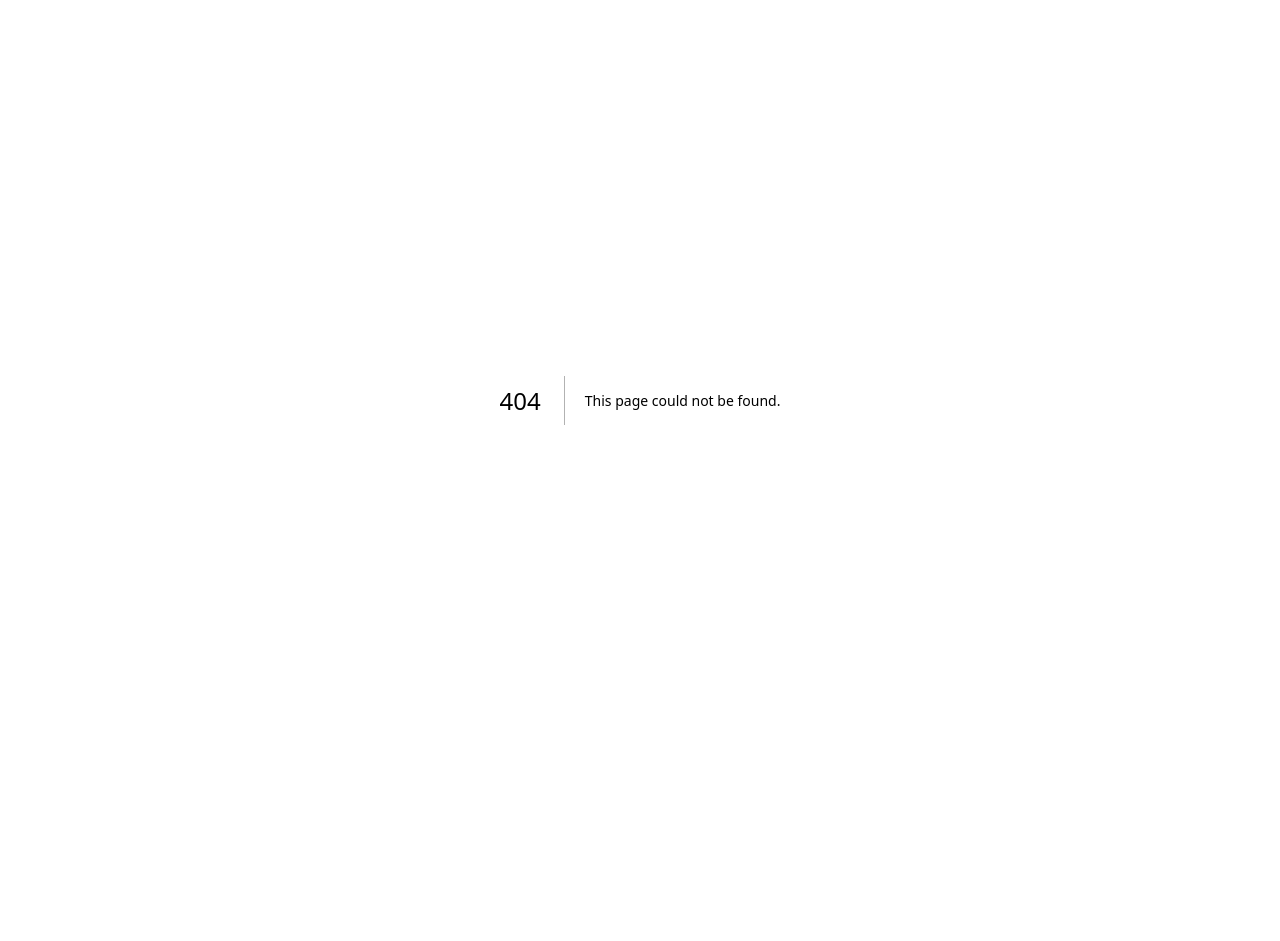
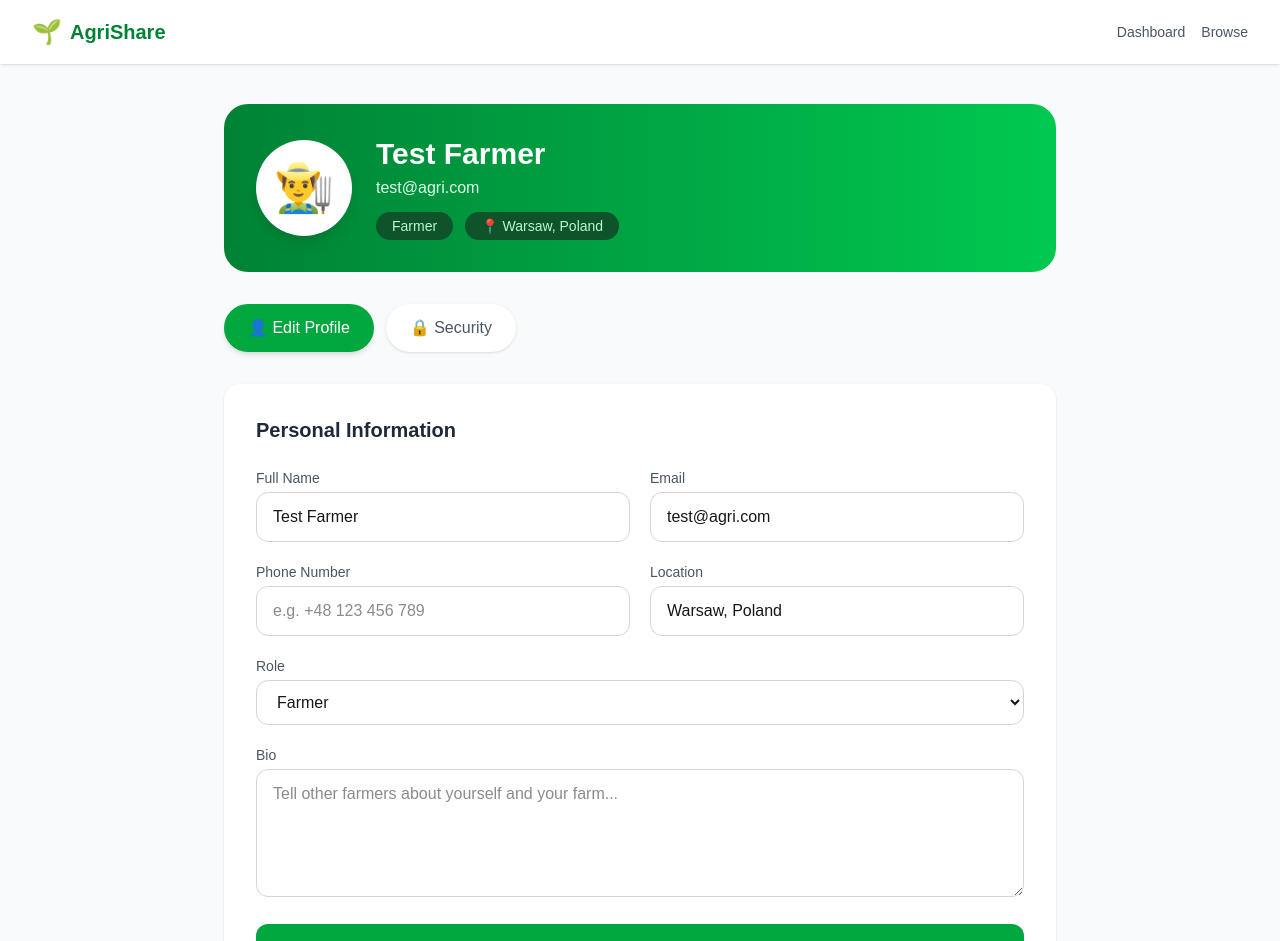
Before and after one commit to lhadjameur/agri-platform, a Next.js app: page /profile in a window 1280 px wide. Before the commit this address had no page. Shown: the top 941 px of the page. Before the commit the page ends 800 px from the top, so only its background shows below. Built offline with nearby package versions, Linux system fonts and the light colour scheme.

Commit message:
Add profile page and link to dashboard

```diff
--- a/src/app/dashboard/page.js
+++ b/src/app/dashboard/page.js
@@ -72,11 +72,12 @@ export default function Dashboard() {
           <span className="text-xl font-bold text-green-700">AgriShare</span>
         </a>
         <div className="flex items-center gap-4">
-          <a href="/listings" className="text-gray-600 hover:text-green-700 text-sm font-medium">Browse</a>
-          <a href="/listings/new" className="bg-green-600 text-white px-5 py-2 rounded-full hover:bg-green-700 text-sm font-medium">
-            + Add Listing
-          </a>
-        </div>
+  <a href="/listings" className="text-gray-600 hover:text-green-700 text-sm font-medium">Browse</a>
+  <a href="/profile" className="text-gray-600 hover:text-green-700 text-sm font-medium">My Profile</a>
+  <a href="/listings/new" className="bg-green-600 text-white px-5 py-2 rounded-full hover:bg-green-700 text-sm font-medium">
+    + Add Listing
+  </a>
+</div>
       </nav>
 
       <div className="max-w-6xl mx-auto px-8 py-10">
--- /dev/null
+++ b/src/app/profile/page.js
@@ -0,0 +1,228 @@
+'use client'
+import { useState } from 'react'
+
+export default function Profile() {
+  const [form, setForm] = useState({
+    name: 'Test Farmer',
+    email: 'test@agri.com',
+    role: 'farmer',
+    location: 'Warsaw, Poland',
+    phone: '',
+    bio: ''
+  })
+  const [saved, setSaved] = useState(false)
+  const [activeTab, setActiveTab] = useState('profile')
+
+  const handleSubmit = (e) => {
+    e.preventDefault()
+    setSaved(true)
+    setTimeout(() => setSaved(false), 3000)
+  }
+
+  return (
+    <main className="min-h-screen bg-gray-50">
+      {/* Navbar */}
+      <nav className="bg-white shadow-sm px-8 py-4 flex justify-between items-center sticky top-0 z-50">
+        <a href="/" className="flex items-center gap-2">
+          <span className="text-2xl">🌱</span>
+          <span className="text-xl font-bold text-green-700">AgriShare</span>
+        </a>
+        <div className="flex items-center gap-4">
+          <a href="/dashboard" className="text-gray-600 hover:text-green-700 font-medium text-sm">Dashboard</a>
+          <a href="/listings" className="text-gray-600 hover:text-green-700 font-medium text-sm">Browse</a>
+        </div>
+      </nav>
+
+      <div className="max-w-4xl mx-auto px-8 py-10">
+
+        {/* Profile Header */}
+        <div className="bg-gradient-to-r from-green-700 to-green-500 rounded-3xl p-8 mb-8 text-white">
+          <div className="flex items-center gap-6">
+            <div className="w-24 h-24 bg-white rounded-full flex items-center justify-center text-5xl shadow-lg">
+              👨‍🌾
+            </div>
+            <div>
+              <h2 className="text-3xl font-bold">{form.name}</h2>
+              <p className="text-green-100 mt-1">{form.email}</p>
+              <div className="flex items-center gap-3 mt-3">
+                <span className="bg-green-900 text-green-200 px-4 py-1 rounded-full text-sm capitalize font-medium">
+                  {form.role}
+                </span>
+                {form.location && (
+                  <span className="bg-green-900 text-green-200 px-4 py-1 rounded-full text-sm font-medium">
+                    📍 {form.location}
+                  </span>
+                )}
+              </div>
+            </div>
+          </div>
+        </div>
+
+        {/* Tabs */}
+        <div className="flex gap-3 mb-8">
+          {[
+            { id: 'profile', label: '👤 Edit Profile' },
+            { id: 'security', label: '🔒 Security' },
+          ].map(tab => (
+            <button
+              key={tab.id}
+              onClick={() => setActiveTab(tab.id)}
+              className={`px-6 py-3 rounded-full font-medium transition ${
+                activeTab === tab.id
+                  ? 'bg-green-600 text-white shadow-md'
+                  : 'bg-white text-gray-600 hover:bg-green-50 shadow-sm'
+              }`}
+            >
+              {tab.label}
+            </button>
+          ))}
+        </div>
+
+        {/* Profile Tab */}
+        {activeTab === 'profile' && (
+          <div className="bg-white rounded-2xl shadow-sm p-8">
+            <h3 className="text-xl font-bold text-gray-800 mb-6">Personal Information</h3>
+
+            {saved && (
+              <div className="bg-green-100 text-green-700 p-4 rounded-xl mb-6">
+                ✅ Profile updated successfully!
+              </div>
+            )}
+
+            <form onSubmit={handleSubmit} className="flex flex-col gap-5">
+              <div className="grid grid-cols-2 gap-5">
+                <div>
+                  <label className="text-sm text-gray-600 mb-1 block font-medium">Full Name</label>
+                  <input
+                    type="text"
+                    className="w-full border border-gray-300 rounded-xl px-4 py-3 focus:outline-none focus:ring-2 focus:ring-green-400"
+                    value={form.name}
+                    onChange={e => setForm({...form, name: e.target.value})}
+                    required
+                  />
+                </div>
+                <div>
+                  <label className="text-sm text-gray-600 mb-1 block font-medium">Email</label>
+                  <input
+                    type="email"
+                    className="w-full border border-gray-300 rounded-xl px-4 py-3 focus:outline-none focus:ring-2 focus:ring-green-400"
+                    value={form.email}
+                    onChange={e => setForm({...form, email: e.target.value})}
+                    required
+                  />
+                </div>
+              </div>
+
+              <div className="grid grid-cols-2 gap-5">
+                <div>
+                  <label className="text-sm text-gray-600 mb-1 block font-medium">Phone Number</label>
+                  <input
+                    type="tel"
+                    placeholder="e.g. +48 123 456 789"
+                    className="w-full border border-gray-300 rounded-xl px-4 py-3 focus:outline-none focus:ring-2 focus:ring-green-400"
+                    value={form.phone}
+                    onChange={e => setForm({...form, phone: e.target.value})}
+                  />
+                </div>
+                <div>
+                  <label className="text-sm text-gray-600 mb-1 block font-medium">Location</label>
+                  <input
+                    type="text"
+                    placeholder="e.g. Warsaw, Poland"
+                    className="w-full border border-gray-300 rounded-xl px-4 py-3 focus:outline-none focus:ring-2 focus:ring-green-400"
+                    value={form.location}
+                    onChange={e => setForm({...form, location: e.target.value})}
+                  />
+                </div>
+              </div>
+
+              <div>
+                <label className="text-sm text-gray-600 mb-1 block font-medium">Role</label>
+                <select
+                  className="w-full border border-gray-300 rounded-xl px-4 py-3 focus:outline-none focus:ring-2 focus:ring-green-400"
+                  value={form.role}
+                  onChange={e => setForm({...form, role: e.target.value})}
+                >
+                  <option value="farmer">Farmer</option>
+                  <option value="vendor">Vendor</option>
+                </select>
+              </div>
+
+              <div>
+                <label className="text-sm text-gray-600 mb-1 block font-medium">Bio</label>
+                <textarea
+                  placeholder="Tell other farmers about yourself and your farm..."
+                  className="w-full border border-gray-300 rounded-xl px-4 py-3 focus:outline-none focus:ring-2 focus:ring-green-400 h-32"
+                  value={form.bio}
+                  onChange={e => setForm({...form, bio: e.target.value})}
+                />
+              </div>
+
+              <button
+                type="submit"
+                className="bg-green-600 text-white py-3 rounded-xl font-semibold hover:bg-green-700 text-lg"
+              >
+                Save Changes
+              </button>
+            </form>
+          </div>
+        )}
+
+        {/* Security Tab */}
+        {activeTab === 'security' && (
+          <div className="bg-white rounded-2xl shadow-sm p-8">
+            <h3 className="text-xl font-bold text-gray-800 mb-6">Security Settings</h3>
+            <form className="flex flex-col gap-5">
+              <div>
+                <label className="text-sm text-gray-600 mb-1 block font-medium">Current Password</label>
+                <input
+                  type="password"
+                  placeholder="Enter current password"
+                  className="w-full border border-gray-300 rounded-xl px-4 py-3 focus:outline-none focus:ring-2 focus:ring-green-400"
+                />
+              </div>
+              <div>
+                <label className="text-sm text-gray-600 mb-1 block font-medium">New Password</label>
+                <input
+                  type="password"
+                  placeholder="Enter new password"
+                  className="w-full border border-gray-300 rounded-xl px-4 py-3 focus:outline-none focus:ring-2 focus:ring-green-400"
+                />
+              </div>
+              <div>
+                <label className="text-sm text-gray-600 mb-1 block font-medium">Confirm New Password</label>
+                <input
+                  type="password"
+                  placeholder="Confirm new password"
+                  className="w-full border border-gray-300 rounded-xl px-4 py-3 focus:outline-none focus:ring-2 focus:ring-green-400"
+                />
+              </div>
+              <button
+                type="submit"
+                className="bg-red-500 text-white py-3 rounded-xl font-semibold hover:bg-red-600 text-lg"
+              >
+                Update Password
+              </button>
+            </form>
+          </div>
+        )}
+
+        {/* Quick Links */}
+        <div className="grid grid-cols-3 gap-4 mt-8">
+          <a href="/dashboard" className="bg-white rounded-2xl p-6 text-center shadow-sm hover:shadow-md transition">
+            <p className="text-3xl mb-2">📊</p>
+            <p className="font-medium text-gray-700">My Dashboard</p>
+          </a>
+          <a href="/listings/new" className="bg-white rounded-2xl p-6 text-center shadow-sm hover:shadow-md transition">
+            <p className="text-3xl mb-2">➕</p>
+            <p className="font-medium text-gray-700">Add Listing</p>
+          </a>
+          <a href="/listings" className="bg-white rounded-2xl p-6 text-center shadow-sm hover:shadow-md transition">
+            <p className="text-3xl mb-2">🔍</p>
+            <p className="font-medium text-gray-700">Browse Resources</p>
+          </a>
+        </div>
+      </div>
+    </main>
+  )
+}
```
